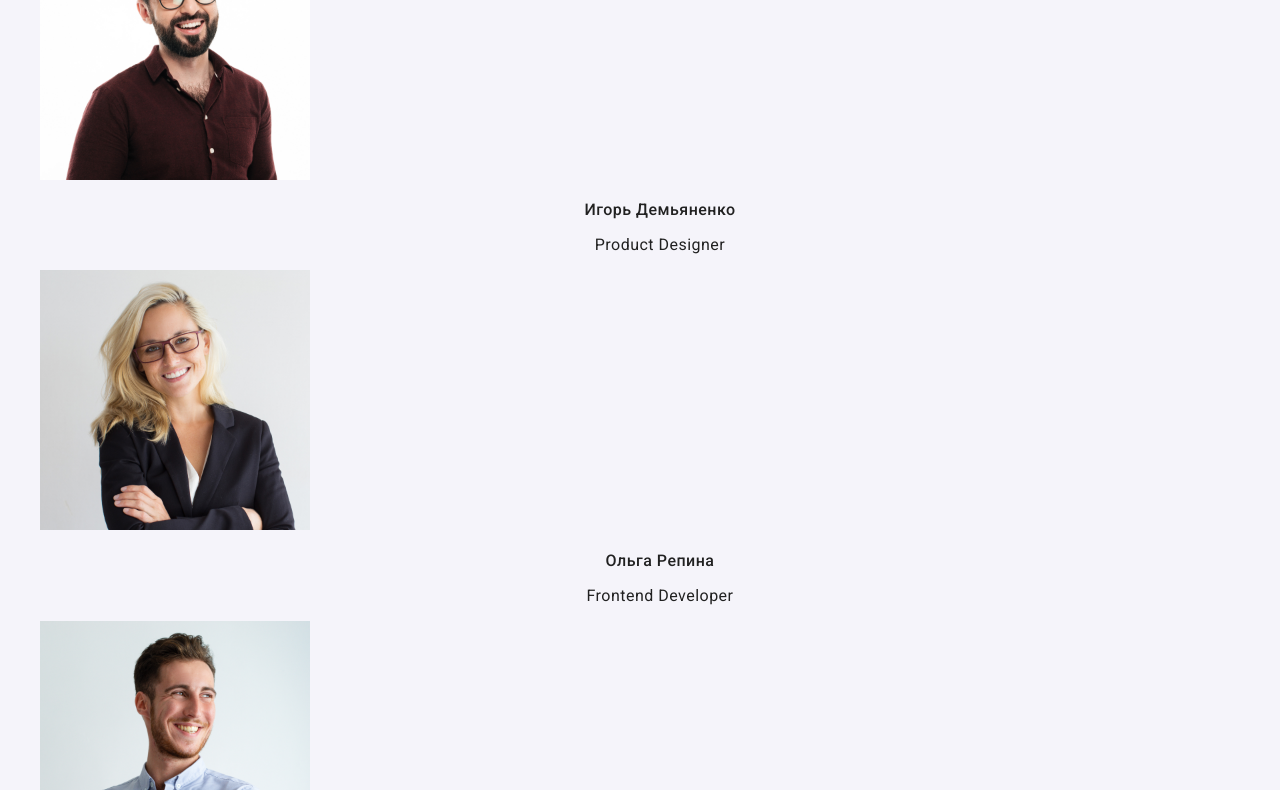
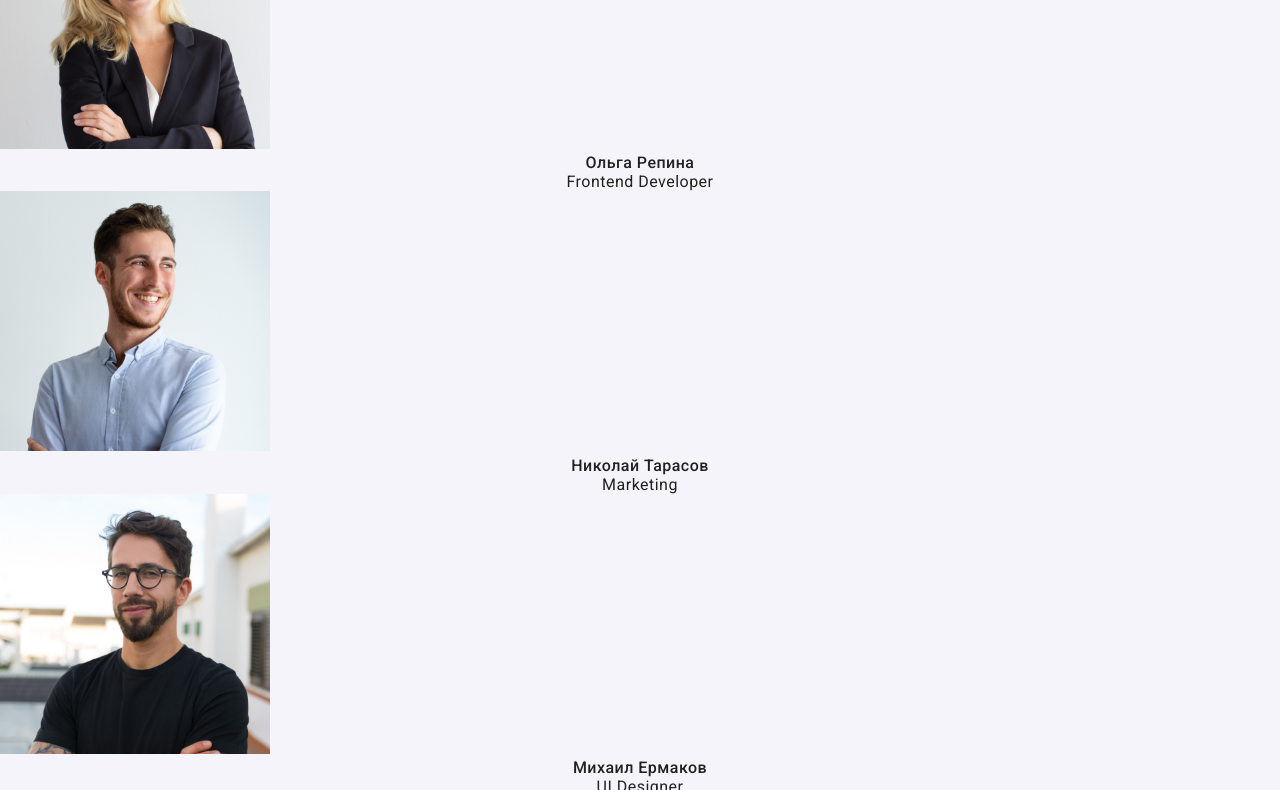
Before and after one commit to snap515/goit-markup-hw-03, a plain HTML site: page index.html in a window 1280 px wide. Shown: the part 1687-2477 px from the top of the page. Drawn offline with Linux system fonts and the light colour scheme.

Commit message:
update modern normalize

```diff
--- a/css/modern-normalize.css
+++ b/css/modern-normalize.css
@@ -295,8 +295,11 @@ summary {
 }
 
 ul,
-ol {
+ol,
+li {
   list-style-type: none;
+  padding: 0;
+  margin: 0;
 }
 
 a {
@@ -320,3 +323,16 @@ button:focus {
   border: none;
   outline: none;
 }
+
+h1,
+h2,
+h3,
+h4,
+h5,
+h6,
+p {
+  font-size: inherit;
+  font-weight: 400;
+  margin-top: 0;
+  margin-bottom: 0;
+}
```
